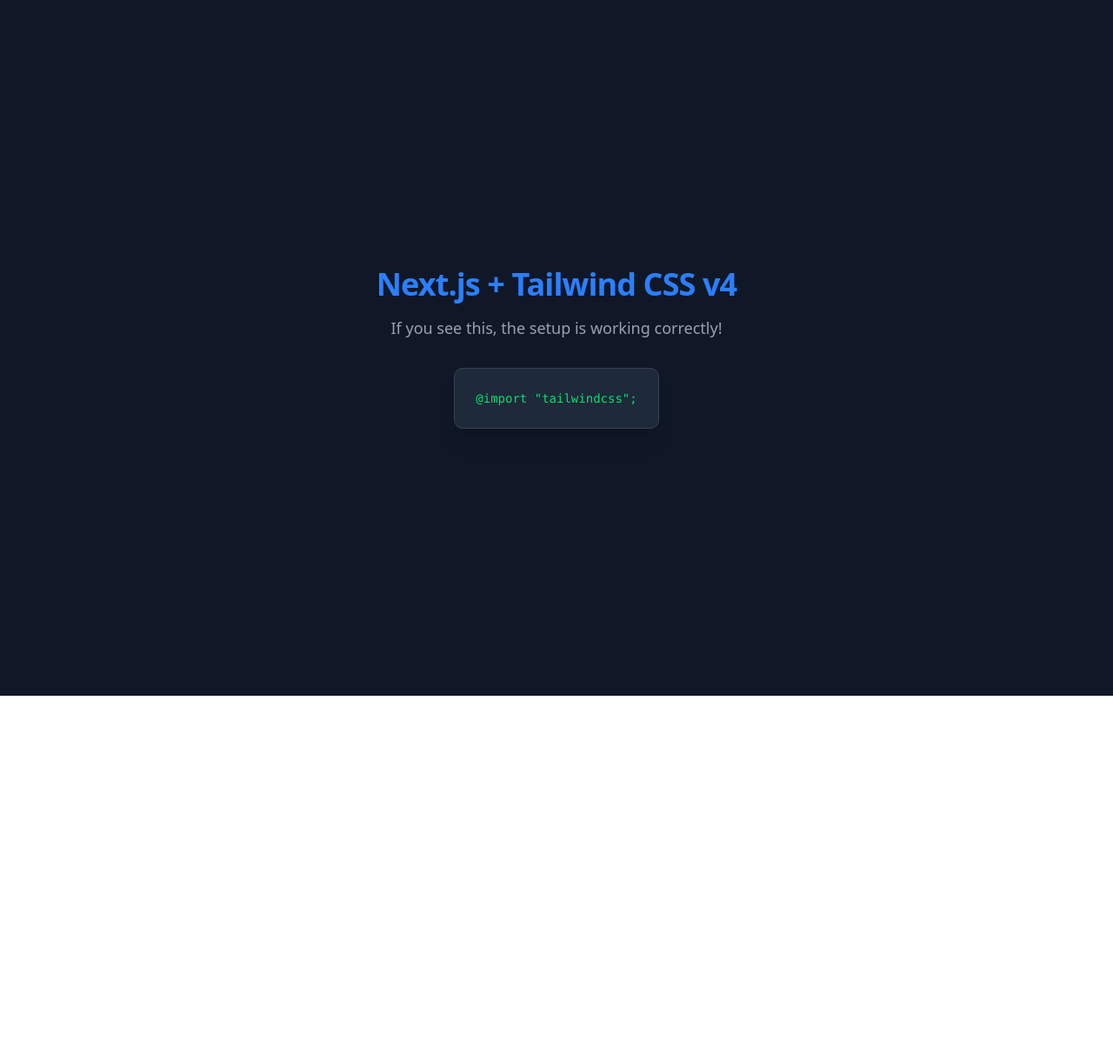
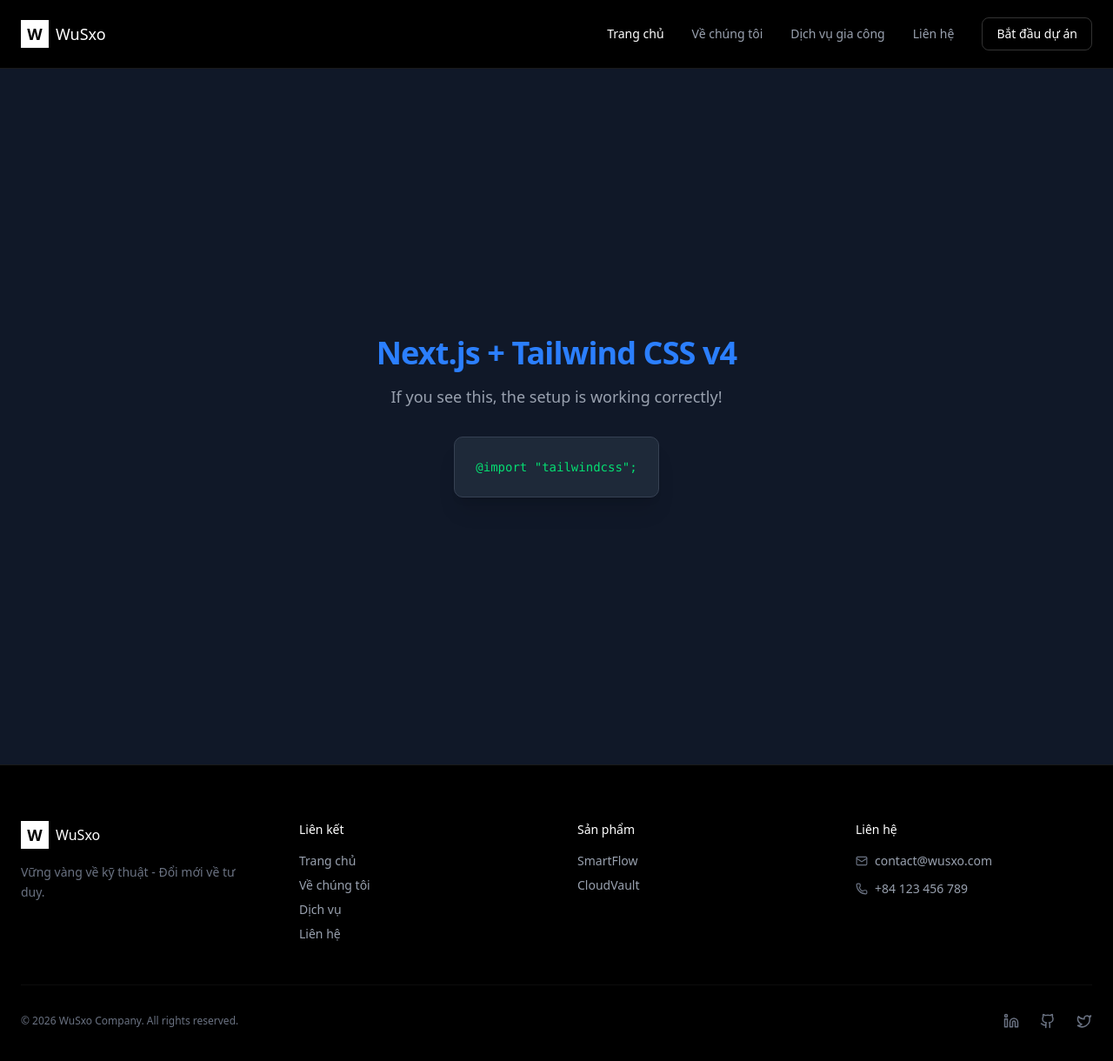
Before and after one commit to thethien2906/wusxo-corporate, a Next.js app: page / in a window 1280 px wide. Shown: the top 1220 px of the page at 87% size. Before the commit the page ends 800 px from the top, so only its background shows below. Built offline with nearby package versions, Linux system fonts and the light colour scheme.

Commit message:
feat: implement application shell and layout with wider container

```diff
--- a/app/layout.tsx
+++ b/app/layout.tsx
@@ -1,31 +1,24 @@
-import type { Metadata } from "next";
-import { Geist, Geist_Mono } from "next/font/google";
+
+import { Header } from "@/components/Header";
+import { Footer } from "@/components/Footer";
 import "./globals.css";
 
-const geistSans = Geist({
-  variable: "--font-geist-sans",
-  subsets: ["latin"],
-});
-
-const geistMono = Geist_Mono({
-  variable: "--font-geist-mono",
-  subsets: ["latin"],
-});
-
-export const metadata: Metadata = {
-  title: "Create Next App",
-  description: "Generated by create next app",
+export const metadata = {
+  title: "WuSxo Corporate",
+  description: "Vững vàng về kỹ thuật - Đổi mới về tư duy",
 };
 
 export default function RootLayout({
   children,
-}: Readonly<{
+}: {
   children: React.ReactNode;
-}>) {
+}) {
   return (
     <html lang="en">
-      <body className={`${geistSans.variable} ${geistMono.variable}`}>
-        {children}
+      <body className="min-h-screen bg-black text-gray-100 flex flex-col">
+        <Header />
+        <main className="flex-1">{children}</main>
+        <Footer />
       </body>
     </html>
   );
--- /dev/null
+++ b/components/Footer.tsx
@@ -0,0 +1,137 @@
+"use client";
+
+import Link from "next/link";
+import { Mail, Phone, MapPin, Linkedin, Github, Twitter } from "lucide-react";
+
+export function Footer() {
+  return (
+    <footer className="bg-black border-t border-white/10 text-gray-400">
+      <div className="max-w-[1600px] mx-auto px-6 py-16">
+        <div className="grid grid-cols-1 md:grid-cols-4 gap-12">
+          {/* Company Info */}
+          <div>
+            <div className="flex items-center gap-2 mb-4">
+              <div className="w-8 h-8 bg-white flex items-center justify-center">
+                <span className="text-black font-bold text-lg">W</span>
+              </div>
+              <span className="text-white font-medium">WuSxo</span>
+            </div>
+            <p className="text-sm text-gray-500 leading-relaxed">
+              Vững vàng về kỹ thuật - Đổi mới về tư duy.
+            </p>
+          </div>
+
+          {/* Quick Links */}
+          <div>
+            <h3 className="text-white text-sm font-medium mb-4">Liên kết</h3>
+            <ul className="space-y-2 text-sm">
+              <li>
+                <Link href="/" className="hover:text-white transition-colors">
+                  Trang chủ
+                </Link>
+              </li>
+              <li>
+                <Link
+                  href="/about"
+                  className="hover:text-white transition-colors"
+                >
+                  Về chúng tôi
+                </Link>
+              </li>
+              <li>
+                <Link
+                  href="/outsourcing"
+                  className="hover:text-white transition-colors"
+                >
+                  Dịch vụ
+                </Link>
+              </li>
+              <li>
+                <Link
+                  href="/contact"
+                  className="hover:text-white transition-colors"
+                >
+                  Liên hệ
+                </Link>
+              </li>
+            </ul>
+          </div>
+
+          {/* Products */}
+          <div>
+            <h3 className="text-white text-sm font-medium mb-4">Sản phẩm</h3>
+            <ul className="space-y-2 text-sm">
+              <li>
+                <Link
+                  href="/products/smartflow"
+                  className="hover:text-white transition-colors"
+                >
+                  SmartFlow
+                </Link>
+              </li>
+              <li>
+                <Link
+                  href="/products/cloudvault"
+                  className="hover:text-white transition-colors"
+                >
+                  CloudVault
+                </Link>
+              </li>
+            </ul>
+          </div>
+
+          {/* Contact */}
+          <div>
+            <h3 className="text-white text-sm font-medium mb-4">Liên hệ</h3>
+            <ul className="space-y-3 text-sm">
+              <li className="flex items-center gap-2">
+                <Mail size={14} className="text-gray-500" />
+                <a
+                  href="mailto:contact@wusxo.com"
+                  className="hover:text-white transition-colors"
+                >
+                  contact@wusxo.com
+                </a>
+              </li>
+              <li className="flex items-center gap-2">
+                <Phone size={14} className="text-gray-500" />
+                <a
+                  href="tel:+84123456789"
+                  className="hover:text-white transition-colors"
+                >
+                  +84 123 456 789
+                </a>
+              </li>
+            </ul>
+          </div>
+        </div>
+
+        <div className="border-t border-white/5 mt-12 pt-8 flex flex-col md:flex-row justify-between items-center gap-4">
+          <p className="text-xs text-gray-500">
+            © 2026 WuSxo Company. All rights reserved.
+          </p>
+          <div className="flex gap-6">
+            <a
+              href="#"
+              className="text-gray-500 hover:text-white transition-colors"
+            >
+              <Linkedin size={18} />
+            </a>
+            <a
+              href="#"
+              className="text-gray-500 hover:text-white transition-colors"
+            >
+              <Github size={18} />
+            </a>
+            <a
+              href="#"
+              className="text-gray-500 hover:text-white transition-colors"
+            >
+              <Twitter size={18} />
+            </a>
+          </div>
+        </div>
+      </div>
+    </footer>
+  );
+}
--- /dev/null
+++ b/components/Header.tsx
@@ -0,0 +1,102 @@
+"use client";
+
+import Link from "next/link";
+import { usePathname } from "next/navigation";
+import { Menu, X } from "lucide-react";
+import { useState } from "react";
+import { motion, AnimatePresence } from "motion/react";
+
+export function Header() {
+  const [mobileMenuOpen, setMobileMenuOpen] = useState(false);
+  const pathname = usePathname();
+
+  const isActive = (path: string) => pathname === path;
+
+  const links = [
+    { path: "/", label: "Trang chủ" },
+    { path: "/about", label: "Về chúng tôi" },
+    { path: "/outsourcing", label: "Dịch vụ gia công" },
+    { path: "/contact", label: "Liên hệ" },
+  ];
+
+  return (
+    <header className="bg-black/50 backdrop-blur-sm border-b border-white/10 sticky top-0 z-50">
+      <div className="max-w-[1600px] mx-auto px-6 py-5">
+        <nav className="flex items-center justify-between">
+          {/* Logo */}
+          <Link href="/" className="flex items-center gap-2 group">
+            <div className="w-8 h-8 bg-white flex items-center justify-center">
+              <span className="text-black font-bold text-lg">W</span>
+            </div>
+            <span className="text-lg font-medium text-white">WuSxo</span>
+          </Link>
+
+          {/* Desktop Navigation */}
+          <div className="hidden md:flex items-center gap-8">
+            {links.map((link) => (
+              <Link
+                key={link.path}
+                href={link.path}
+                className={`text-sm transition-colors relative ${isActive(link.path)
+                  ? "text-white"
+                  : "text-gray-400 hover:text-white"
+                  }`}
+              >
+                {link.label}
+              </Link>
+            ))}
+            <Link
+              href="/contact"
+              className="px-4 py-2 border border-white/20 text-white text-sm hover:bg-white/5 transition-all rounded-md"
+            >
+              Bắt đầu dự án
+            </Link>
+          </div>
+
+          {/* Mobile Menu Button */}
+          <button
+            className="md:hidden p-2 text-white"
+            onClick={() => setMobileMenuOpen(!mobileMenuOpen)}
+          >
+            {mobileMenuOpen ? <X size={24} /> : <Menu size={24} />}
+          </button>
+        </nav>
+
+        {/* Mobile Navigation */}
+        <AnimatePresence>
+          {mobileMenuOpen && (
+            <motion.div
+              initial={{ opacity: 0, height: 0 }}
+              animate={{ opacity: 1, height: "auto" }}
+              exit={{ opacity: 0, height: 0 }}
+              className="md:hidden overflow-hidden"
+            >
+              <div className="py-4 flex flex-col gap-4">
+                {links.map((link) => (
+                  <Link
+                    key={link.path}
+                    href={link.path}
+                    className={`text-sm ${isActive(link.path)
+                      ? "text-white"
+                      : "text-gray-400"
+                      }`}
+                    onClick={() => setMobileMenuOpen(false)}
+                  >
+                    {link.label}
+                  </Link>
+                ))}
+                <Link
+                  href="/contact"
+                  className="px-4 py-2 border border-white/20 text-white text-sm hover:bg-white/5 transition-all rounded-md text-center"
+                  onClick={() => setMobileMenuOpen(false)}
+                >
+                  Bắt đầu dự án
+                </Link>
+              </div>
+            </motion.div>
+          )}
+        </AnimatePresence>
+      </div>
+    </header>
+  );
+}
```
